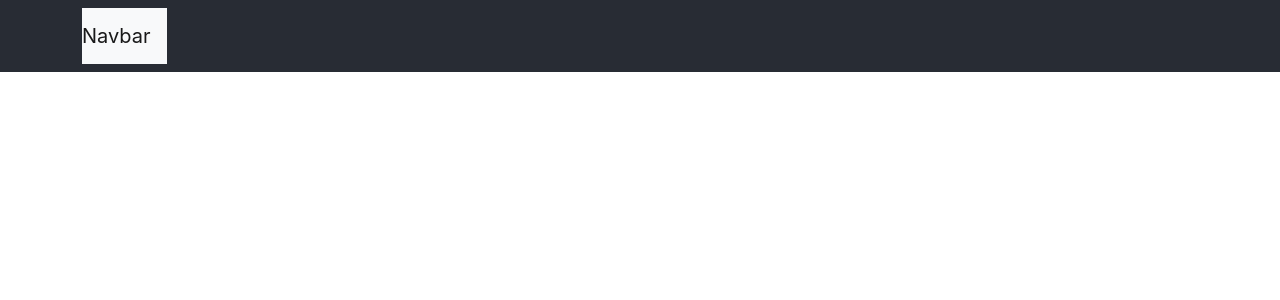
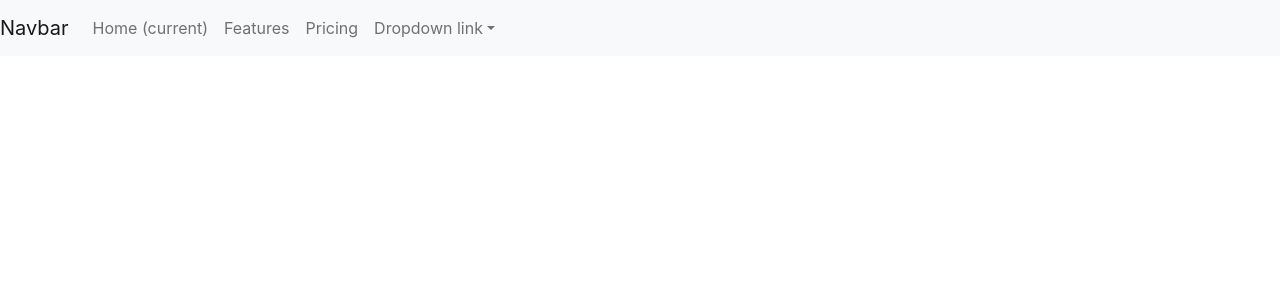
Before and after one commit to JAVABAUM/react-webshop, a React (Create React App) app in the folder my-app/: page / in a window 1280 px wide. Shown: the top 300 px of the page. Built offline with nearby package versions, Linux system fonts and the light colour scheme.

Commit message:
mainpage sorta done

```diff
--- a/my-app/src/App.css
+++ /dev/null
@@ -1,16 +0,0 @@
-.App {
-  text-align: center;
-}
-
-.App-logo {
-  height: 40vmin;
-  pointer-events: none;
-}
-
-.App-header {
-  background-color: #282c34;
-  align-items: center;
-  justify-content: center;
-  font-size: calc(10px + 2vmin);
-  color: white;
-}
--- a/my-app/src/App.js
+++ b/my-app/src/App.js
@@ -1,5 +1,5 @@
-import './App.css';
 import Topbar from "./components/topbar/topbar";
+import './css/topbar.css';
 
 function App() {
   return (
--- a/my-app/src/components/topbar/topbar.jsx
+++ b/my-app/src/components/topbar/topbar.jsx
@@ -2,11 +2,35 @@ function Login() {
     return (
         <>
             <div class="navbar">
-                <div class="container">
-                    <nav class="navbar navbar-expand-lg navbar-light bg-light">
-                        <a class="navbar-brand" href="#">Navbar</a>
-                    </nav>
-                </div>
+                <nav class="navbar navbar-expand-lg navbar-light bg-light">
+                    <a class="navbar-brand" href="#">Navbar</a>
+                    <button class="navbar-toggler" type="button" data-toggle="collapse" data-target="#navbarNavDropdown" aria-controls="navbarNavDropdown" aria-expanded="false" aria-label="Toggle navigation">
+                        <span class="navbar-toggler-icon"></span>
+                    </button>
+                    <div class="collapse navbar-collapse" id="navbarNavDropdown">
+                        <ul class="navbar-nav">
+                            <li class="nav-item active">
+                                <a class="nav-link" href="#">Home <span class="sr-only">(current)</span></a>
+                            </li>
+                            <li class="nav-item">
+                                <a class="nav-link" href="#">Features</a>
+                            </li>
+                            <li class="nav-item">
+                                <a class="nav-link" href="#">Pricing</a>
+                            </li>
+                            <li class="nav-item dropdown">
+                                <a class="nav-link dropdown-toggle" href="#" id="navbarDropdownMenuLink" data-toggle="dropdown" aria-haspopup="true" aria-expanded="false">
+                                    Dropdown link
+                                </a>
+                                <div class="dropdown-menu" aria-labelledby="navbarDropdownMenuLink">
+                                    <a class="dropdown-item" href="#">Action</a>
+                                    <a class="dropdown-item" href="#">Another action</a>
+                                    <a class="dropdown-item" href="#">Something else here</a>
+                                </div>
+                            </li>
+                        </ul>
+                    </div>
+                </nav>
             </div>
         </>
     );
--- /dev/null
+++ b/my-app/src/css/topbar.css
@@ -0,0 +1,5 @@
+.navbar{
+    position:absolute;
+    top: 0;
+    width: 100%;
+}
--- a/my-app/src/index.js
+++ b/my-app/src/index.js
@@ -1,6 +1,6 @@
 import React from 'react';
 import ReactDOM from 'react-dom';
-import './index.css';
+import './css/index.css';
 import App from './App';
 
 ReactDOM.render(
```
Also changed, not shown: my-app/public/main.css (added, +40 -0 lines), my-app/public/main.html (+42 -0 lines), my-app/src/css/global.scss (added), my-app/src/css/index.css (line endings or trailing spaces).
